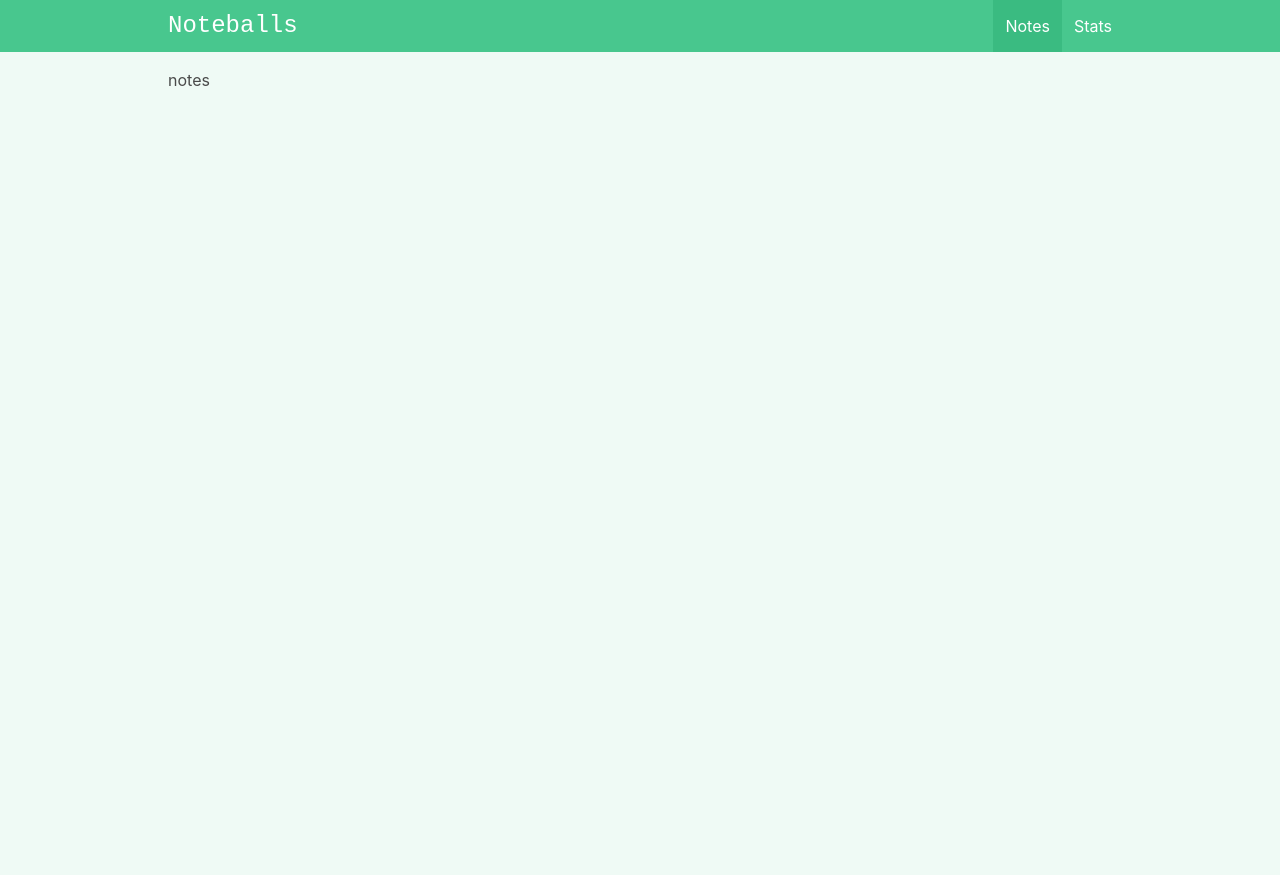
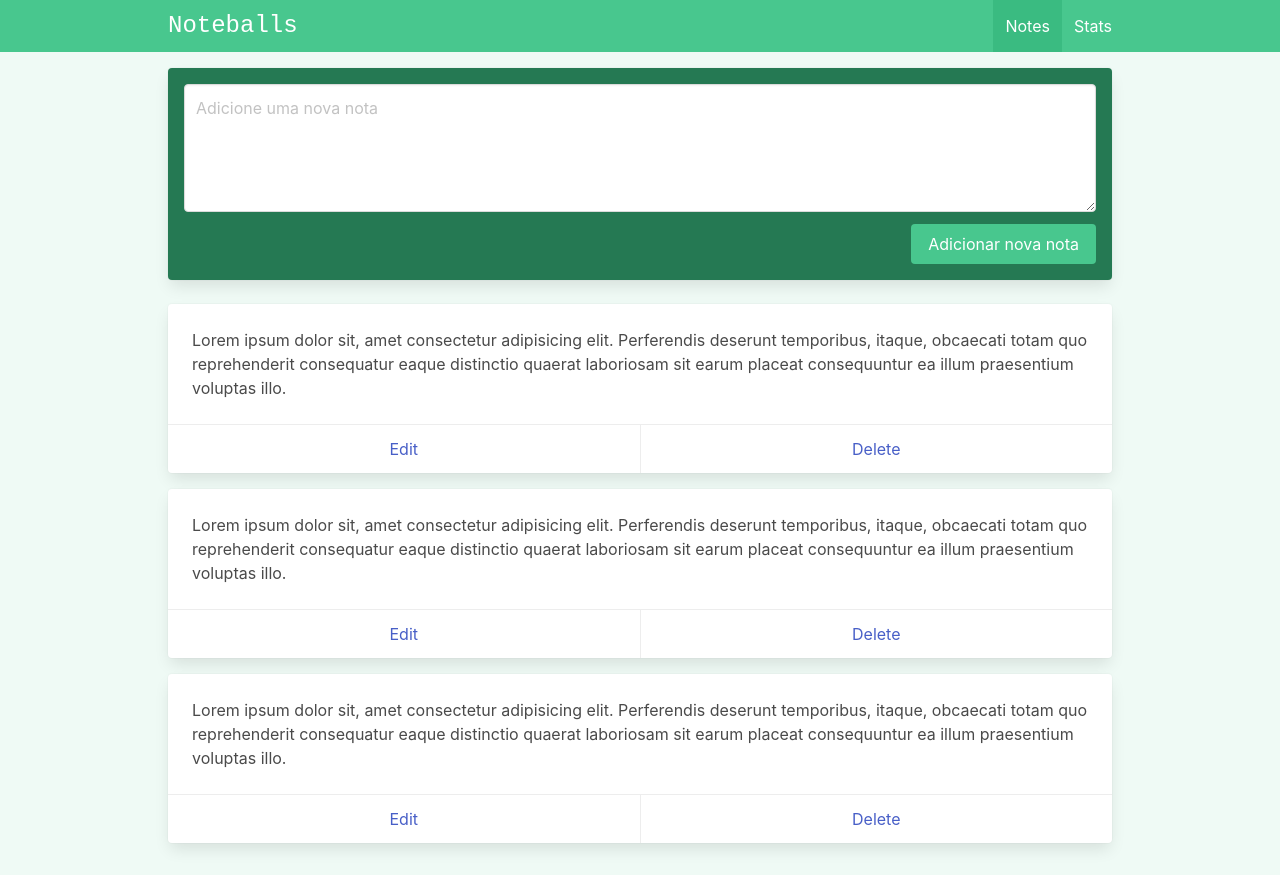
Before and after one commit to luizchaaves/noteballs, a Vue app: page /#/ in a window 1280 px wide. Before the commit the page ends 800 px from the top, so only its background shows below. Built offline with nearby package versions, Linux system fonts and the light colour scheme.

Commit message:
feat: insert cards and textarea into the notes component

```diff
--- a/src/views/notes.vue
+++ b/src/views/notes.vue
@@ -1 +1,38 @@
-<template>notes</template>
+<template>
+    <div class="notes">
+        <div class="card has-background-success-dark p-4 mb-5">
+            <div class="field">
+                <div class="control">
+                    <textarea
+                        class="textarea"
+                        placeholder="Adicione uma nova nota"
+                    />
+                </div>
+            </div>
+
+            <div class="field is-grouped is-grouped-right">
+                <div class="control">
+                    <button class="button is-link has-background-success">
+                        Adicionar nova nota
+                    </button>
+                </div>
+            </div>
+        </div>
+
+        <div v-for="n in 3" class="card mb-4">
+            <div class="card-content">
+                <div class="content">
+                    Lorem ipsum dolor sit, amet consectetur adipisicing elit.
+                    Perferendis deserunt temporibus, itaque, obcaecati totam quo
+                    reprehenderit consequatur eaque distinctio quaerat
+                    laboriosam sit earum placeat consequuntur ea illum
+                    praesentium voluptas illo.
+                </div>
+            </div>
+            <footer class="card-footer">
+                <a href="#" class="card-footer-item">Edit</a>
+                <a href="#" class="card-footer-item">Delete</a>
+            </footer>
+        </div>
+    </div>
+</template>
```
